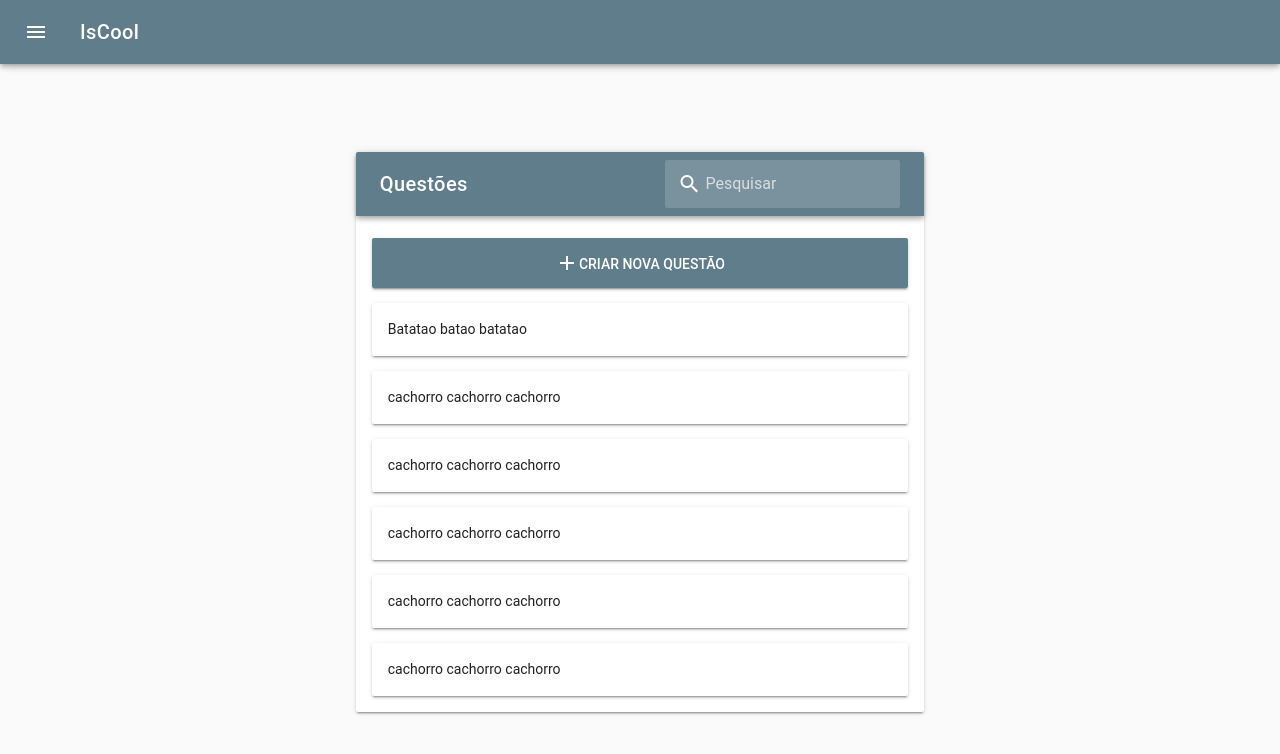
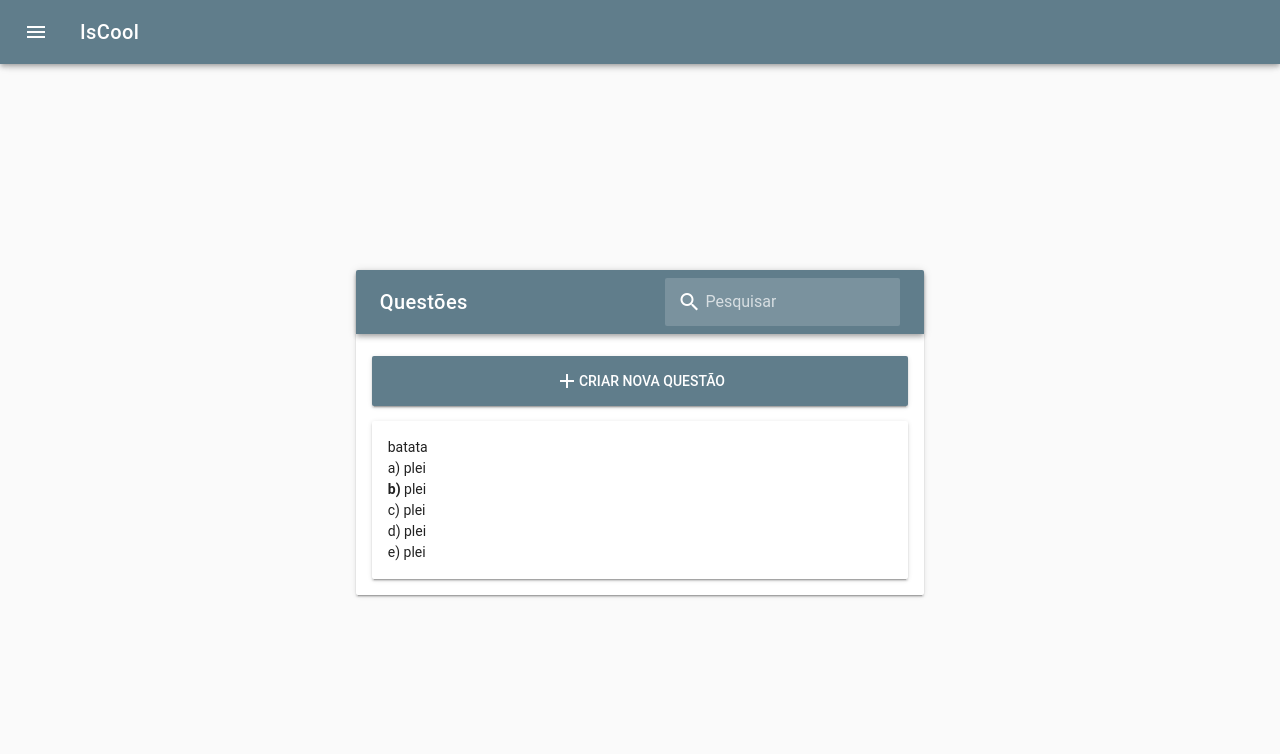
Before and after one commit to Wodam/TIS-III, a Vue app in the folder src/front-end/: page /questoes in a window 1280 px wide. Shown: the top 754 px of the page. Built offline with nearby package versions, Linux system fonts and the light colour scheme; the HTML template or start-up script is replaced by a standard one; what vue-resource would draw is missing.

Commit message:
Adding search implementation and routes

```diff
--- a/src/front-end/src/components/Questoes.vue
+++ b/src/front-end/src/components/Questoes.vue
@@ -10,21 +10,21 @@
             <v-container>
               <v-layout wrap>
                 <v-flex lg12 sm12>
-                  <v-textarea v-model="statement" label="Enunciado" auto-grow rows="1"></v-textarea>
+                  <v-textarea v-model="text" label="Enunciado" auto-grow rows="1"></v-textarea>
                 </v-flex>
                 <template v-for="(option, index) in options">
                   <v-flex :key="index">
                     <v-checkbox v-model="correctAnswer" :value="option.value"></v-checkbox>
                   </v-flex>
                   <v-flex lg11 sm11 :key="index + option">
-                    <v-textarea :label="option.label" auto-grow rows="1"></v-textarea>
+                    <v-textarea v-model="option.body" :label="option.label" auto-grow rows="1"></v-textarea>
                   </v-flex>
                 </template>
                 <v-flex lg12 sm12>
                   <v-autocomplete v-model="selectedSkills" :items="skills" chips item-text="name" label="Competências" multiple>
                     <template v-slot:no-data>
                       <v-list-tile>
-                        <v-btn>Criar</v-btn>
+                        <v-btn class="autocomplete-button">Criar</v-btn>
                       </v-list-tile>
                     </template>
                     <template v-slot:selection="data">
@@ -36,7 +36,7 @@
                   <v-autocomplete  v-model="selectedAbilities" :items="abilities" chips label="Habilidades" multiple>
                     <template v-slot:no-data>
                       <v-list-tile>
-                        <v-btn>Criar</v-btn>
+                        <v-btn class="autocomplete-button">Criar</v-btn>
                       </v-list-tile>
                     </template>
                   </v-autocomplete>
@@ -61,6 +61,7 @@
                 <v-layout justify-end>
                   <v-flex lg8 sm6 xs6>
                     <v-text-field
+                      v-model="searchInput"
                       flat
                       solo-inverted
                       hide-details
@@ -78,8 +79,15 @@
                     <div class="button-text">CRIAR NOVA QUESTÃO</div>
                   </v-btn>
                 </v-form>
-                <v-card v-for="(question, index) in questions" :key="index" class="question-card">
-                  <v-card-text>{{ question.statement }}</v-card-text>
+                <v-card v-for="(question, index) in getListedQuestions()" :key="index" class="question-card">
+                  <v-card-text>
+                    <div>{{ question.text }}</div>
+                    <div><span :class="question.answer === 'a' ? 'question-answer' : ''">a)</span> {{ question.a }}</div>
+                    <div><span :class="question.answer === 'b' ? 'question-answer' : ''">b)</span> {{ question.b }}</div>
+                    <div><span :class="question.answer === 'c' ? 'question-answer' : ''">c)</span> {{ question.c }}</div>
+                    <div><span :class="question.answer === 'd' ? 'question-answer' : ''">d)</span> {{ question.d }}</div>
+                    <div><span :class="question.answer === 'e' ? 'question-answer' : ''">e)</span> {{ question.e }}</div>
+                  </v-card-text>
                 </v-card>
               </v-card-text>
             </v-card>
@@ -91,6 +99,8 @@
 </template>
 <script>
 import Menu from './Menu.vue'
+import axios from 'axios'
+
 export default {
   name: "Questoes",
   components: { Menu },
@@ -98,22 +108,45 @@ export default {
     return {
       answer: [],
       options: [
-        { value: 'a', label: 'a)' },
-        { value: 'b', label: 'b)' },
-        { value: 'c', label: 'c)' },
-        { value: 'd', label: 'd)' },
-        { value: 'e', label: 'e)' }
+        { value: 'a', label: 'a)', body: '' },
+        { value: 'b', label: 'b)', body: '' },
+        { value: 'c', label: 'c)', body: '' },
+        { value: 'd', label: 'd)', body: '' },
+        { value: 'e', label: 'e)', body: '' }
       ],
       selectedSkills: [],
       selectedAbilities: [],
-      statement: '',
+      text: '',
       skills: [ { name: 'batata' } ],
       abilities: [],
       dialog: false,
-      questions: [ { statement: 'Batatao batao batatao' }, { statement: 'cachorro cachorro cachorro' }, { statement: 'cachorro cachorro cachorro' }, { statement: 'cachorro cachorro cachorro' }, { statement: 'cachorro cachorro cachorro' }, { statement: 'cachorro cachorro cachorro' } ]
+      questions: [
+        {
+          text: 'batata',
+          a: 'plei',
+          b: 'plei',
+          c: 'plei',
+          d: 'plei',
+          e: 'plei',
+          answer: 'b'
+        }
+      ],
+      listedQuestions: [],
+      searchStr: ''
     };
   },
+  created: function() {
+    this.listedQuestions = this.questions
+    axios.defaults.baseURL = 'https://localhost:3000'
+  },
   methods: {
+    reload() {
+      axios.get('/').then((response) => {
+        questions = response.data;
+      }).catch((error) => {
+        console.log(error)
+      })
+    },
     createQuestion() {
       this.dialog = true;
     },
@@ -123,16 +156,27 @@ export default {
     },
     setDefaultValues() {
       this.answer = []
-      this.statement = ''
+      this.text = ''
       this.selectedSkills = []
       this.selectedAbilities = []
+      this.options.forEach((option) => {
+        option.body = ''
+      })
     },
     handleSave() {
-      console.log(this)
-      this.questions.push({
-        statement: this.statement
+      let newQuestion = {
+        text: this.text,
+        answer: this.answer.pop(),
+      }
+      this.options.forEach((option) => {
+        newQuestion[option.value] = option.body
       })
+      this.questions.push(newQuestion)
+      axios.post('/', { ...newQuestion })
       this.handleClose()
+    },
+    getListedQuestions() {
+      return (this.searchStr) ? this.listedQuestions : this.questions;
     }
   },
   computed: {
@@ -142,6 +186,17 @@ export default {
       },
       set: function(value) {
         this.answer = [value.pop()]
+      }
+    },
+    searchInput: {
+      get: function() {
+        return this.searchStr
+      },
+      set: function(value) {
+        this.searchStr = value
+        this.listedQuestions = this.questions.filter((question) => {
+          return question.text.includes(this.searchStr)
+        })
       }
     }
   }
@@ -157,4 +212,10 @@ export default {
 .question-card {
   margin-top: 15px;
 }
+.question-answer {
+  font-weight: bold;
+}
+.autocomplete-button {
+  width: 95%;
+}
 </style>
```
Also changed, not shown: 1 other file (tests, documents, lock files or other folders).
